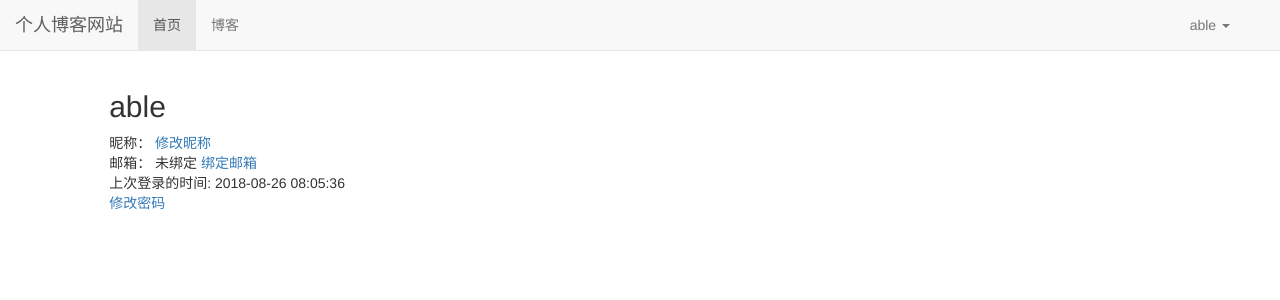
After one commit to able8/Django-Course, a Django app: page /user_info/ in a window 1280 px wide. The commit adds this page. Shown: the top 300 px of the page. Run offline with Django 3.2, Linux system fonts and the light colour scheme; a user stored in the database is signed in; some libraries are stand-ins or nearby versions.

Commit message:
p30 导航栏右侧添加“登录／注册”，用户个人信息，退出功能

```diff
--- a/mysite/mysite/urls.py
+++ b/mysite/mysite/urls.py
@@ -29,7 +29,9 @@ urlpatterns = [
     path('likes/', include('likes.urls')),
     path('login/', views.login, name='login'),
     path('login_for_modal/', views.login_for_modal, name='login_for_modal'),
-    path('register/', views.register, name='register')
+    path('register/', views.register, name='register'),
+    path('logout/', views.logout, name='logout'),
+    path('user_info/', views.user_info, name='user_info'),
 ]
 
 urlpatterns += static(settings.MEDIA_URL, document_root=settings.MEDIA_ROOT)
--- a/mysite/mysite/views.py
+++ b/mysite/mysite/views.py
@@ -91,3 +91,13 @@ def register(request):
     context = {}
     context['reg_form'] = reg_form
     return render(request, 'register.html', context)
+
+
+def logout(request):
+    auth.logout(request)
+    return redirect(request.GET.get('from', reverse('home')))
+
+
+def user_info(request):
+    context = {}
+    return render(request, 'user_info.html', context)
--- a/mysite/static/base.css
+++ b/mysite/static/base.css
@@ -9,6 +9,14 @@ body {
 
 ul {
     list-style: none;
+}
+
+ul.navbar-right {
+    margin-right: 20px;
+}
+
+ul.dropdown-menu {
+    min-width: 100px;
 }
 /* div.nav{
     background-color: #eee;
--- a/mysite/templates/base.html
+++ b/mysite/templates/base.html
@@ -32,6 +32,23 @@
                         <li class="{% block nav_blog_active%}{% endblock%}">
                         <a href="{% url 'blog_list' %}">博客</a></li>
                 </ul>
+
+                <ul class="nav navbar-nav navbar-right">
+                    {% if not user.is_authenticated %}
+                        <li><a href="{% url 'login' %}?from={{ request.get_full_path }}">登录</a></li>
+                        <li><a href="{% url 'register' %}?from={{ request.get_full_path }}">注册</a></li>
+                    {% else %}
+                        <li class="dropdown">
+                        <a href="#" class="dropdown-toggle" data-toggle="dropdown" role="button">{{ user.username }}
+                            <span class="caret"></span></a>
+                        <ul class="dropdown-menu">
+                            <li><a href="{% url 'user_info' %}">个人资料</a></li>
+                            <li role="separator" class="divider"></li>
+                            <li><a href="{% url 'logout' %}?from={{ request.get_full_path }}">退出</a></li>
+                        </ul>
+                    </li>
+                    {% endif %}
+                </ul>
             </div>
         </div>
     </div>
--- a/mysite/templates/login.html
+++ b/mysite/templates/login.html
@@ -23,9 +23,8 @@
                 <div class="panel-body">
                     <form action="" method="POST">
                         {% csrf_token %}
-                        {% comment %} {{ login_form }} 定制显示 {% endcomment %}
                         {% for field in login_form %}
-                            <label for="{{ field.id_for_label }}">{{ field.label }}</label>
+                            <label for="field.id_for_label">{{ field.label }}</label>
                             {{ field }}
                             <p class="text-danger">
                                 {{ field.errors.as_text }}
--- /dev/null
+++ b/mysite/templates/user_info.html
@@ -0,0 +1,35 @@
+{% extends "base.html" %}
+{% load staticfiles %}
+
+{% block nav_home_active %}active{% endblock %}
+{% block title %} 我的网站 | 个人资料 {% endblock title %}
+{% block header_extends %}
+    <link rel="stylesheet" href="{% static 'home.css' %}">
+    <script src="http://cdn.hcharts.cn/highcharts/highcharts.js"></script>
+{% endblock header_extends %}
+
+{% block content %}
+<div class="containter">
+    <div class="row">
+        <div class="col-xs-10 col-xs-offset-1">
+            {% if user.is_authenticated %}
+            <h2>{{ user.username }}</h2>
+            <ul>
+                <li>昵称： <a href="#">修改昵称</a></li>
+                <li>邮箱：
+                    {% if user.email %} {{ user.email }}
+                    {% else %} 未绑定 <a href="#">绑定邮箱</a>
+                    {% endif %}</li>
+                <li>上次登录的时间: {{ user.last_login|date:"Y-m-d H:i:s" }}</li>
+                <li><a href="#">修改密码</a></li>
+            </ul>
+            {% else %}
+                <span>未登录，跳转到首页....</span>
+                <script type="text/javascript">
+                    window.location.href = '/';
+                </script>
+            {% endif %}
+        </div>
+    </div>
+</div>
+{% endblock content %}
```
Also changed, not shown: README.md, mysite/db.sqlite3.
